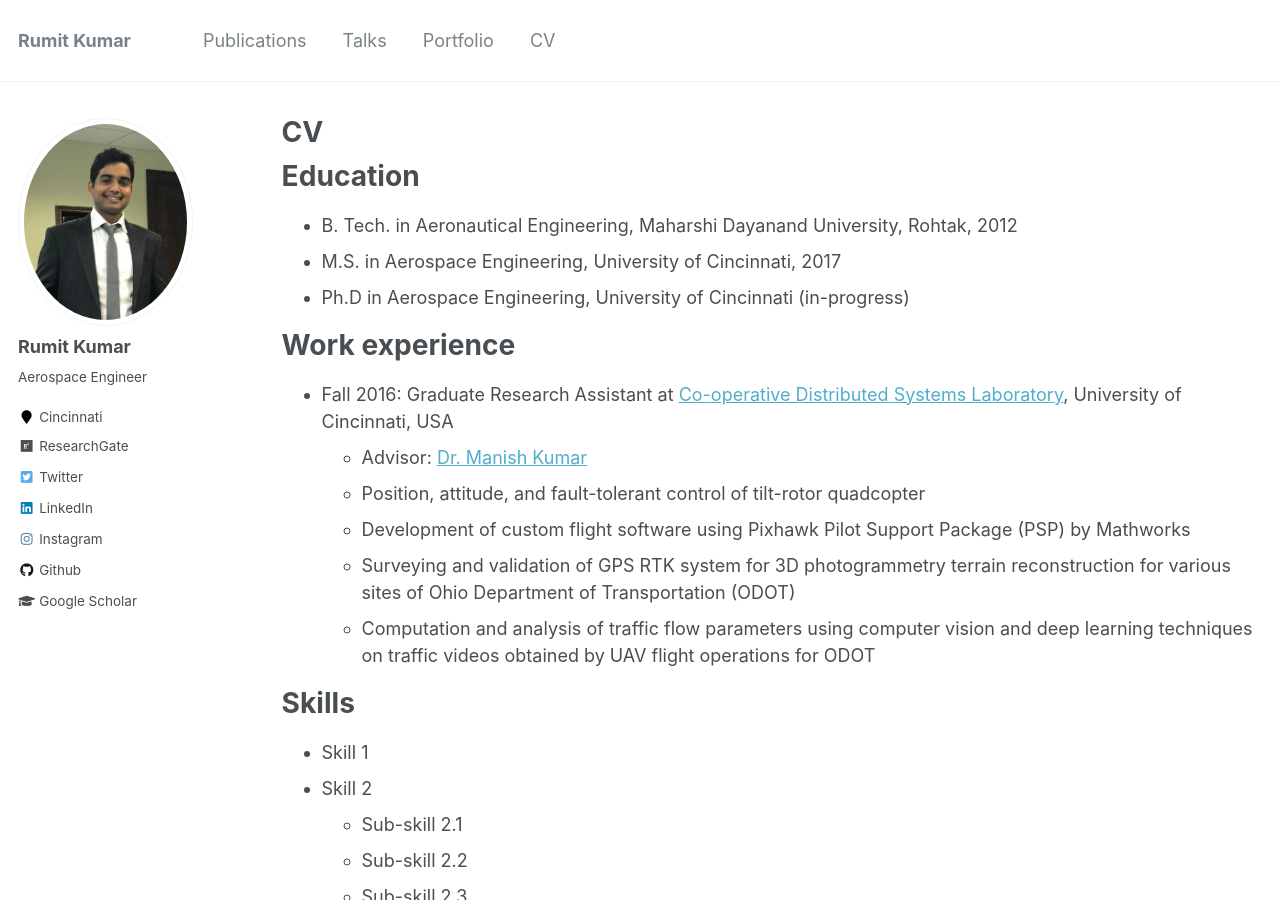
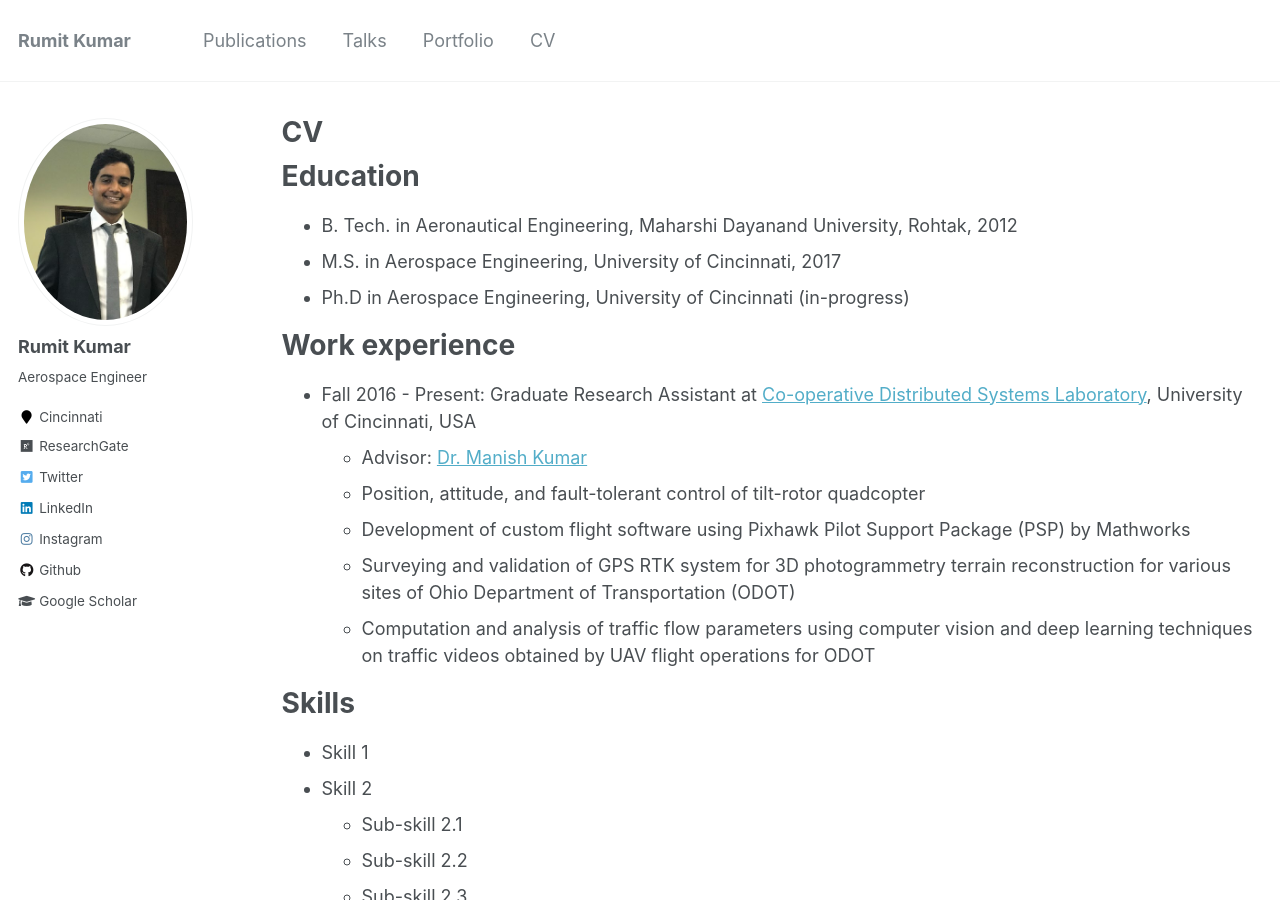
Before and after one commit to kumarrt/kumarrt.github.io, a Jekyll site: the page built from _pages/cv.md, in a window 1280 px wide and 900 px high. Built offline with Jekyll 4.4.1, drawn with Linux system fonts in a browser that asks for light colours.

Commit message:
Update cv.md

```diff
--- a/_pages/cv.md
+++ b/_pages/cv.md
@@ -17,7 +17,7 @@ Education
 
 Work experience
 ======
-* Fall 2016: Graduate Research Assistant at [Co-operative Distributed Systems Laboratory](https://ceas.uc.edu/research/centers-labs/cooperative-distributed-systems-lab.html), University of Cincinnati, USA
+* Fall 2016 - Present: Graduate Research Assistant at [Co-operative Distributed Systems Laboratory](https://ceas.uc.edu/research/centers-labs/cooperative-distributed-systems-lab.html), University of Cincinnati, USA
   * Advisor: [Dr. Manish Kumar](https://researchdirectory.uc.edu/p/kumarmu)
   * Position, attitude, and fault-tolerant control of tilt-rotor quadcopter
   * Development of custom flight software using Pixhawk Pilot Support Package (PSP) by Mathworks
```
